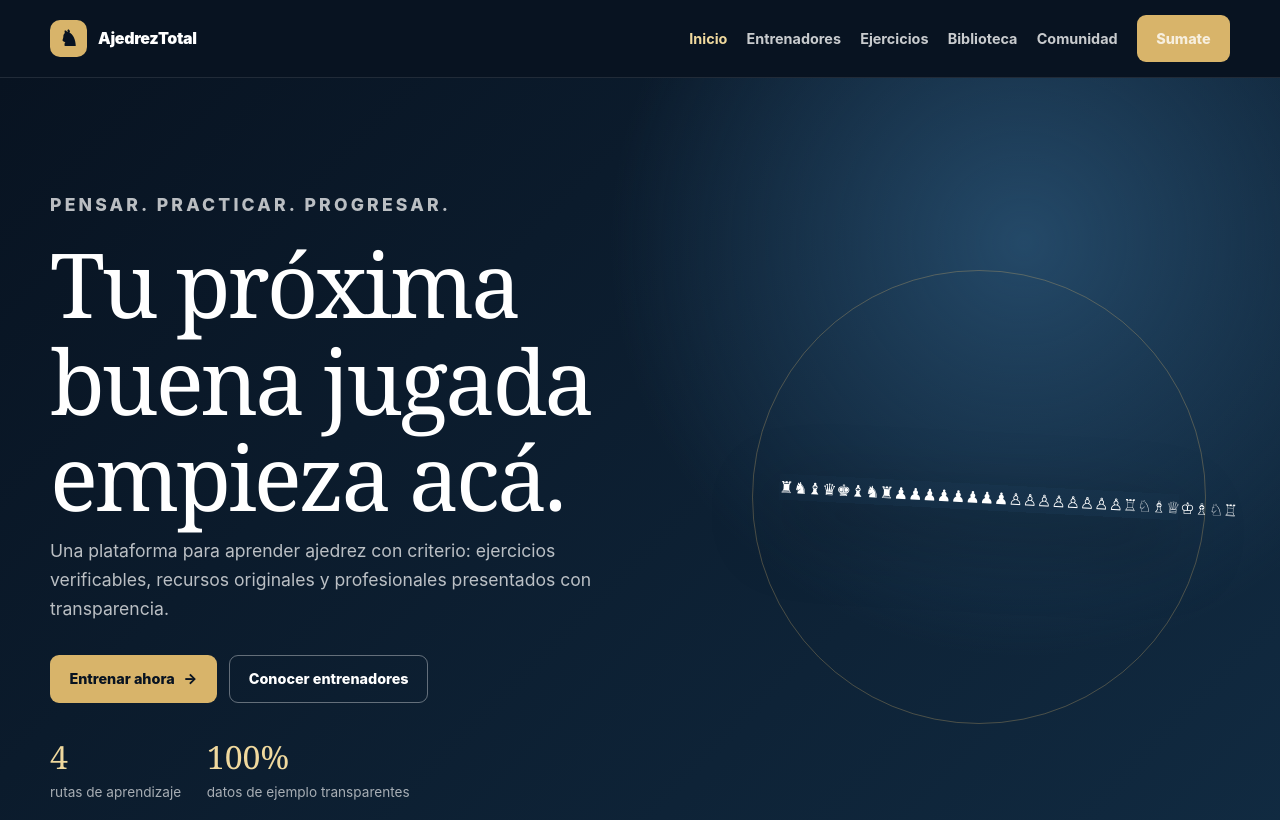
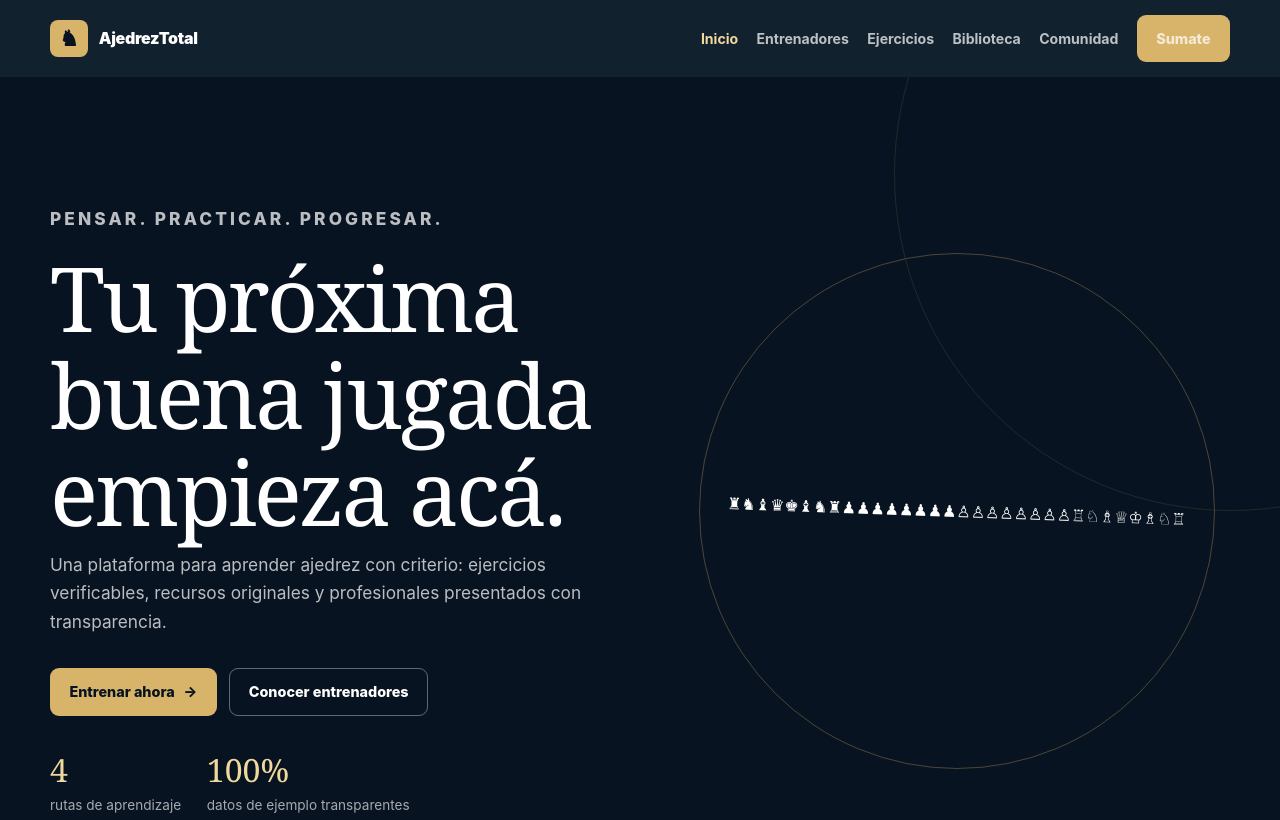
Before and after one commit to JeremiasReinoso/AjedrezTotal, a plain HTML site: page index.html in a window 1280 px wide. Shown: the top 820 px of the page. Drawn offline with Linux system fonts and the light colour scheme.

Commit message:
Update layout.css

```diff
--- a/css/layout.css
+++ b/css/layout.css
@@ -1,25 +1,15 @@
-.site-header { background: var(--navy); color: var(--white); position: sticky; top: 0; z-index: 20; border-bottom: 1px solid rgba(255,255,255,.1); }
-.nav-wrap { min-height: 4.8rem; display: flex; align-items: center; justify-content: space-between; gap: 1rem; }
-.brand { display: inline-flex; align-items: center; gap: .7rem; font-weight: 900; letter-spacing: -.02em; }
-.brand-mark { width: 2.3rem; height: 2.3rem; display: grid; place-items: center; color: var(--navy); background: var(--gold); border-radius: 10px; font-size: 1.35rem; }
-.nav-links { display: flex; align-items: center; gap: 1.2rem; font-size: .9rem; font-weight: 700; }
-.nav-links a { color: rgba(255,255,255,.78); }
-.nav-links a:hover, .nav-links a[aria-current="page"] { color: var(--gold-light); }
-.menu-toggle { display: none; background: transparent; border: 0; color: var(--white); font-size: 1.4rem; }
-.hero { color: var(--white); background: radial-gradient(circle at 80% 20%, #244968 0, transparent 34%), linear-gradient(135deg, var(--navy), #112b42); padding: 7rem 0 6rem; overflow: hidden; }
-.hero-grid { display: grid; grid-template-columns: 1.1fr .9fr; gap: 4rem; align-items: center; }
-.hero-copy p { max-width: 36rem; color: rgba(255,255,255,.72); font-size: 1.1rem; }
-.hero-actions { display: flex; flex-wrap: wrap; gap: .8rem; margin: 2rem 0; }
-.hero-visual { position: relative; display: grid; place-items: center; }
-.hero-visual::before { content: ""; position: absolute; width: 90%; aspect-ratio: 1; border: 1px solid rgba(216,180,106,.3); border-radius: 50%; }
-.hero-board { width: min(100%, 400px); transform: rotate(3deg); box-shadow: 0 25px 70px rgba(0,0,0,.35); }
-.dark-band { color: var(--white); background: var(--navy); }
-.dark-band .muted { color: rgba(255,255,255,.65); }
-.page-hero { color: var(--white); background: linear-gradient(125deg, var(--navy), var(--blue)); padding: 4rem 0; }
-.page-hero p { max-width: 44rem; color: rgba(255,255,255,.72); }
-.site-footer { background: var(--navy); color: rgba(255,255,255,.72); padding: 3rem 0 1.5rem; }
-.footer-grid { display: grid; grid-template-columns: 1.5fr repeat(3, 1fr); gap: 2rem; padding-bottom: 2rem; }
-.footer-grid h3 { color: var(--white); font-size: 1rem; }
-.footer-grid a { display: block; margin: .45rem 0; font-size: .9rem; }
-.footer-grid a:hover { color: var(--gold-light); }
-.footer-bottom { border-top: 1px solid rgba(255,255,255,.12); padding-top: 1rem; font-size: .8rem; }
+.site-header { background: rgba(8,24,38,.96); color: var(--white); position: sticky; top: 0; z-index: 20; border-bottom: 1px solid var(--line-light); backdrop-filter: blur(14px); }
+.nav-wrap { min-height: 4.8rem; display: flex; align-items: center; justify-content: space-between; gap: 1rem; } .brand { display: inline-flex; align-items: center; gap: .7rem; font-weight: 900; letter-spacing: -.02em; }
+.brand-mark { width: 2.35rem; height: 2.35rem; display: grid; place-items: center; color: var(--navy); background: var(--gold); border-radius: 8px; font-size: 1.35rem; }
+.nav-links { display: flex; align-items: center; gap: 1.15rem; font-size: .88rem; font-weight: 700; } .nav-links a { color: rgba(255,255,255,.72); }
+.nav-links a:hover, .nav-links a[aria-current="page"] { color: var(--gold-light); } .menu-toggle { display: none; background: transparent; border: 0; color: var(--white); font-size: 1.4rem; }
+.hero { color: var(--white); background: var(--navy); padding: clamp(5rem, 10vw, 8rem) 0 clamp(4.5rem, 8vw, 7rem); overflow: hidden; position: relative; }
+.hero::after { content: ""; position: absolute; width: 42rem; height: 42rem; border: 1px solid rgba(200,164,93,.14); border-radius: 50%; right: -18rem; top: -15rem; pointer-events: none; }
+.hero-grid { display: grid; grid-template-columns: 1.02fr .98fr; gap: 4rem; align-items: center; position: relative; z-index: 1; }
+.hero-copy p { max-width: 36rem; color: rgba(255,255,255,.72); font-size: 1.08rem; } .hero-actions { display: flex; flex-wrap: wrap; gap: .8rem; margin: 2rem 0; }
+.hero-visual { position: relative; display: grid; place-items: center; } .hero-visual::before { content: ""; position: absolute; width: 94%; aspect-ratio: 1; border: 1px solid rgba(200,164,93,.35); border-radius: 50%; }
+.hero-board { width: min(100%, 460px); transform: rotate(2deg); box-shadow: var(--shadow-deep); } .page-hero { color: var(--white); background: var(--navy-2); padding: clamp(3.5rem, 7vw, 5.5rem) 0; }
+.page-hero p { max-width: 44rem; color: rgba(255,255,255,.72); } .dark-band { color: var(--white); background: var(--navy-2); } .dark-band .muted { color: rgba(255,255,255,.66); }
+.site-footer { background: var(--navy); color: rgba(255,255,255,.7); padding: 3rem 0 1.5rem; } .footer-grid { display: grid; grid-template-columns: 1.5fr repeat(3, 1fr); gap: 2rem; padding-bottom: 2rem; }
+.footer-grid h3 { color: var(--white); font-size: 1rem; } .footer-grid a { display: block; margin: .45rem 0; font-size: .9rem; } .footer-grid a:hover { color: var(--gold-light); } .footer-bottom { border-top: 1px solid var(--line-light); padding-top: 1rem; font-size: .8rem; }
+.home-intro { max-width: 44rem; } .home-feature { border-top: 3px solid var(--gold); } .home-feature .feature-icon { color: var(--green-dark); font-size: 1.5rem; } .home-coaches { background: #eeeae1; }
```
